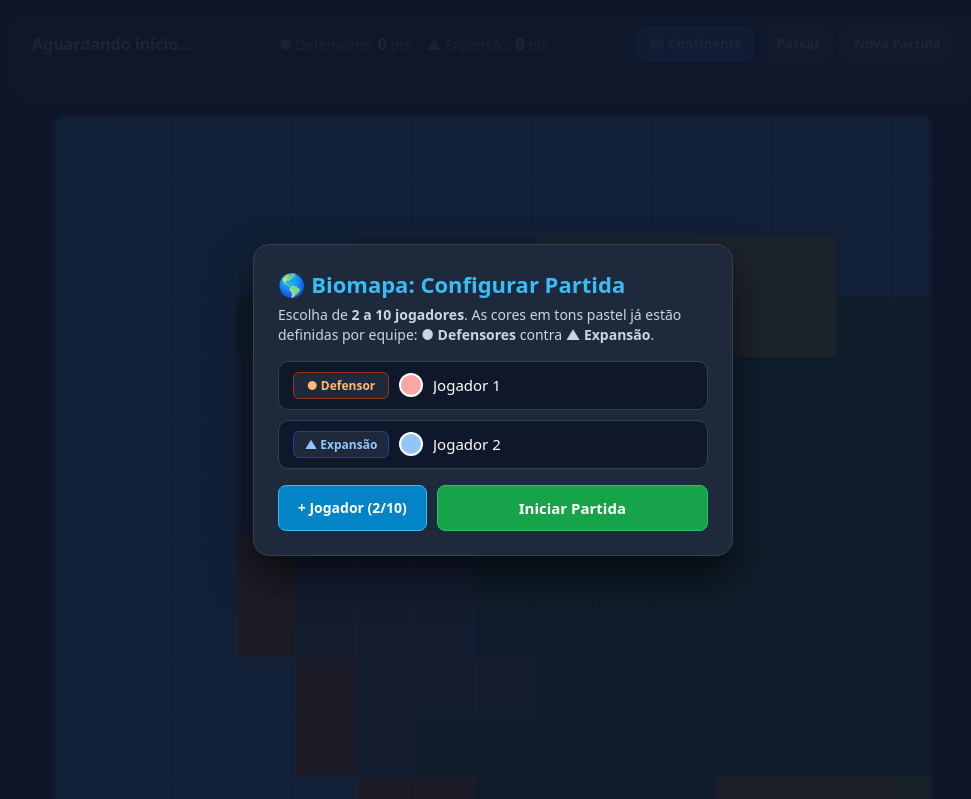
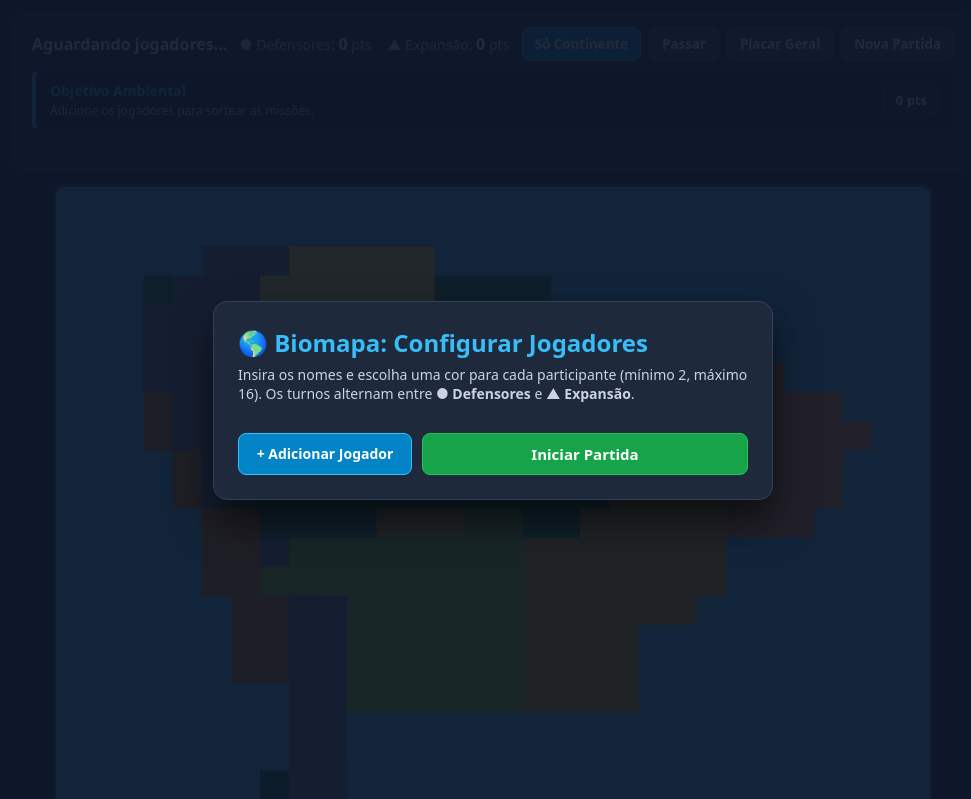
Before and after one commit to guilhermesantoscosta/biomapa, a plain HTML site: page index.html in a window 1280 px wide. Shown: the top 799 px of the page, without its empty margins (147-1118 px from the left). Drawn offline with Linux system fonts and the light colour scheme.

Commit message:
Update index.html

```diff
--- a/index.html
+++ b/index.html
@@ -17,16 +17,6 @@
       --red: #ef4444;
     }
 
-    .fronteira-brasil {
-      fill: none;
-      stroke: #000000;
-      stroke-width: 0.08;
-      stroke-linejoin: round;
-      stroke-linecap: round;
-    }
-
-    * { box-sizing: border-box; margin: 0; padding: 0; font-family: system-ui, -apple-system, sans-serif; }
-
     * { box-sizing: border-box; margin: 0; padding: 0; font-family: system-ui, -apple-system, sans-serif; }
 
     body {
@@ -43,7 +33,7 @@
     .modal-overlay {
       position: fixed;
       inset: 0;
-      background: rgba(15, 23, 42, 0.94);
+      background: rgba(15, 23, 42, 0.92);
       display: flex;
       justify-content: center;
       align-items: center;
@@ -55,52 +45,39 @@
     .modal-box {
       background: var(--bg-panel);
       border: 1px solid var(--border);
-      border-radius: 16px;
+      border-radius: 14px;
       padding: 24px;
-      max-width: 480px;
+      max-width: 560px;
       width: 100%;
       max-height: 90vh;
       overflow-y: auto;
       box-shadow: 0 20px 40px rgba(0,0,0,0.6);
     }
-    .modal-box h2 { margin-bottom: 6px; color: var(--accent-hover); font-size: 22px; }
-    .modal-box p { font-size: 14px; color: var(--text-muted); margin-bottom: 16px; line-height: 1.4; }
+    .modal-box h2 { margin-bottom: 6px; color: var(--accent-hover); }
+    .modal-box p { font-size: 14px; color: var(--text-muted); margin-bottom: 16px; }
 
     .lista-jogadores {
       display: flex;
       flex-direction: column;
-      gap: 10px;
-      margin-bottom: 16px;
+      gap: 8px;
+      margin-bottom: 14px;
     }
 
     .jogador-row {
       display: flex;
       align-items: center;
-      gap: 10px;
+      gap: 8px;
       background: var(--bg-dark);
-      padding: 10px 14px;
-      border-radius: 10px;
+      padding: 8px 12px;
+      border-radius: 8px;
       border: 1px solid var(--border);
     }
 
     .badge-equipe {
-      font-size: 12px;
+      font-size: 13px;
       font-weight: 700;
-      padding: 4px 8px;
-      border-radius: 6px;
-      min-width: 96px;
-      text-align: center;
-      background: #1e293b;
-    }
-    .badge-defensor { color: #fdba74; border: 1px solid #9a3412; }
-    .badge-expansao { color: #93c5fd; border: 1px solid #1e40af; }
-
-    .cor-fixa {
-      width: 24px;
-      height: 24px;
-      border-radius: 50%;
-      border: 2px solid #fff;
-      flex-shrink: 0;
+      min-width: 95px;
+      color: var(--text-muted);
     }
 
     .jogador-row input[type="text"] {
@@ -108,18 +85,27 @@
       background: transparent;
       border: none;
       color: #fff;
-      font-size: 15px;
+      font-size: 14px;
       outline: none;
+    }
+
+    .jogador-row input[type="color"] {
+      width: 32px;
+      height: 32px;
+      border: none;
+      border-radius: 6px;
+      background: transparent;
+      cursor: pointer;
+      padding: 0;
     }
 
     .btn-remove {
       background: transparent;
       border: 1px solid #475569;
       color: #94a3b8;
-      padding: 5px 9px;
-      font-size: 13px;
+      padding: 4px 8px;
+      font-size: 12px;
       border-radius: 6px;
-      cursor: pointer;
     }
     .btn-remove:hover { background: var(--red); border-color: var(--red); color: #fff; }
 
@@ -132,8 +118,8 @@
     .btn-add {
       flex: 1;
       background: var(--accent);
-      border: 1px solid var(--accent-hover);
-      padding: 12px;
+      border-color: var(--accent-hover);
+      padding: 10px;
       font-size: 14px;
     }
     .btn-add:hover { background: #0369a1; }
@@ -142,8 +128,8 @@
     .btn-primary {
       flex: 2;
       background: var(--green);
-      border: 1px solid #22c55e;
-      padding: 12px;
+      border-color: #22c55e;
+      padding: 10px;
       font-size: 15px;
     }
     .btn-primary:hover { background: #15803d; }
@@ -159,7 +145,7 @@
       margin-bottom: 14px;
       display: flex;
       flex-direction: column;
-      gap: 8px;
+      gap: 10px;
     }
 
     .hud-top {
@@ -194,6 +180,29 @@
     }
     button:hover { background: #475569; }
     button.ativo { background: var(--accent); border-color: var(--accent-hover); }
+
+    /* Carta de Objetivo do Jogador Atual */
+    .objetivo-card {
+      background: var(--bg-dark);
+      border-left: 4px solid var(--accent-hover);
+      padding: 10px 14px;
+      border-radius: 6px;
+      display: flex;
+      justify-content: space-between;
+      align-items: center;
+      gap: 12px;
+      flex-wrap: wrap;
+    }
+    .objetivo-info h4 { font-size: 14px; color: var(--accent-hover); margin-bottom: 2px; }
+    .objetivo-info p { font-size: 12px; color: var(--text-muted); }
+    .objetivo-pts {
+      background: var(--bg-panel);
+      padding: 6px 12px;
+      border-radius: 8px;
+      font-size: 13px;
+      font-weight: bold;
+      border: 1px solid var(--border);
+    }
 
     .aviso {
       width: 100%;
@@ -232,26 +241,29 @@
     .pampa   { fill: #bef264; }
     .espinal { fill: #a3a380; }
 
-    /* Rios e Peças */
+    /* Fronteiras e Hidrografia */
+    .borda-br { stroke: #052e16; stroke-width: 0.08; fill: none; stroke-linecap: square; }
     .rio      { stroke: #0284c7; stroke-width: 0.09; fill: none; stroke-linecap: round; stroke-linejoin: round; }
     .nascente { fill: #0369a1; stroke: #fff; stroke-width: 0.04; }
-    .peca     { stroke: #0f172a; stroke-width: 0.06; stroke-linejoin: round; }
-    .ghost    { opacity: 0.5; pointer-events: none; }
-    .last     { fill: #ef4444; stroke: #fff; stroke-width: 0.02; pointer-events: none; }
+
+    /* Peças */
+    .peca  { stroke: #0f172a; stroke-width: 0.06; stroke-linejoin: round; }
+    .ghost { opacity: 0.5; pointer-events: none; }
+    .last  { fill: #ef4444; stroke: #fff; stroke-width: 0.02; pointer-events: none; }
   </style>
 </head>
 <body>
 
-  <!-- MODAL DE CONFIGURAÇÃO (2 A 10 JOGADORES) -->
+  <!-- MODAL DE CONFIGURAÇÃO DE JOGADORES -->
   <div class="modal-overlay" id="modal-setup">
     <div class="modal-box">
-      <h2>🌎 Biomapa: Configurar Partida</h2>
-      <p>Escolha de <strong>2 a 10 jogadores</strong>. As cores em tons pastel já estão definidas por equipe: <strong>● Defensores</strong> contra <strong>▲ Expansão</strong>.</p>
+      <h2>🌎 Biomapa: Configurar Jogadores</h2>
+      <p>Insira os nomes e escolha uma cor para cada participante (mínimo 2, máximo 16). Os turnos alternam entre <strong>● Defensores</strong> e <strong>▲ Expansão</strong>.</p>
 
       <div class="lista-jogadores" id="lista-jogadores"></div>
 
       <div class="setup-actions">
-        <button type="button" class="btn-add" id="btn-add-jogador">+ Jogador (2/10)</button>
+        <button type="button" class="btn-add" id="btn-add-jogador">+ Adicionar Jogador</button>
         <button type="button" class="btn-primary" id="btn-iniciar">Iniciar Partida</button>
       </div>
     </div>
@@ -260,7 +272,7 @@
   <!-- PAINEL SUPERIOR (HUD) -->
   <header class="hud">
     <div class="hud-top">
-      <div class="turno" id="turno">Aguardando início...</div>
+      <div class="turno" id="turno">Aguardando jogadores...</div>
       <div class="placar">
         <span>● Defensores: <strong id="c1">0</strong> pts</span>
         <span>▲ Expansão: <strong id="c2">0</strong> pts</span>
@@ -268,15 +280,26 @@
       <div class="controles">
         <button type="button" id="btn-modo" class="ativo">Só Continente</button>
         <button type="button" id="btn-pass">Passar</button>
+        <button type="button" id="btn-placar">Placar Geral</button>
         <button type="button" id="btn-reset">Nova Partida</button>
       </div>
     </div>
+
+    <!-- Carta de Objetivo do Jogador da Vez -->
+    <div class="objetivo-card" id="objetivo-card">
+      <div class="objetivo-info">
+        <h4 id="obj-titulo">Objetivo Ambiental</h4>
+        <p id="obj-desc">Adicione os jogadores para sortear as missões.</p>
+      </div>
+      <div class="objetivo-pts" id="obj-pts">0 pts</div>
+    </div>
+
     <div class="aviso" id="aviso"></div>
   </header>
 
   <!-- TABULEIRO SVG -->
   <main class="board">
-    <svg> id="svg" viewBox="0 0 1800 2400" xmlns="http://w3.org">
+    <svg id="svg" viewBox="0 0 1800 2400" xmlns="http://w3.org">
       <defs>
         <pattern id="grid" width="60" height="60" patternUnits="userSpaceOnUse">
           <path d="M 0 60 H 60 V 0" fill="none" stroke="#fff" stroke-width="1.5" stroke-opacity="0.35" />
@@ -295,20 +318,3 @@
         <path class="caat"    d="M23,6h2v1h-2z M23,7h4v1h-4z M23,8h5v1h-5z M23,9h4v2h-4z M23,11h3v1h-3z" />
         <path class="cerrado" d="M22,8h1v1h-1z M21,9h2v1h-2z M19,10h4v1h-4z M18,11h5v1h-5z M11,11h3v1h-3z M16,12h7v2h-7z M16,14h6v1h-6z M16,15h4v3h-4z" />
         <path class="pant"    d="M14,11h2v1h-2z M8,12h8v1H8z M7,13h9v1H7z M10,14h6v2h-6z M10,16h6v2h-6z" />
-        <path class="mata"    d="M27,7h1v1h-1z M28,8h1v1h-1z M27,9h1v2h-1z M26,11h1v1h-1z M23,12h4v2h-4z M22,14h4v1h-4z M20,15h5v1h-5z M18,16h6v1h-6z M18,17h5v1h-5z M19,18h3v1h-3z" />
-        <path class="pampa"   d="M14,18h5v2h-5z M13,20h5v2h-5z M12,22h4v2h-4z" />
-        <path class="espinal" d="M10,18h4v2h-4z M10,20h3v2h-3z M10,22h2v2h-2z" />
-      </g>
-
-      <rect width="100%" height="100%" fill="url(#grid)" pointer-events="none" />
-      <g transform="scale(60)" id="camada-fronteira" pointer-events="none"></g>
-      <g transform="scale(60)" id="camada-rios"></g>
-      <g transform="scale(60)" id="ghost"></g>
-      <g transform="scale(60)" id="pecas"></g>
-    </svg>
-  </main>
-
-  <script src="jogadores.js"></script>
-  <script src="mecanica.js"></script>
-</body>
-</html>
```
